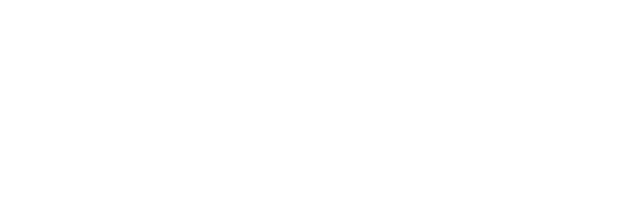
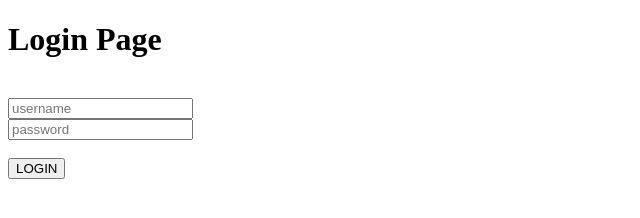
Before and after one commit to holmesmainsend/banking-application, a plain HTML site: page index.html in a window 1280 px wide. Shown: the whole page, without its empty margins (0-640 px from the left). Drawn offline with Linux system fonts and the light colour scheme.

Commit message:
added login page

```diff
--- a/assets/css/style.css
+++ b/assets/css/style.css
@@ -0,0 +1 @@
+/* Add all styling later */
--- a/index.html
+++ b/index.html
@@ -8,7 +8,15 @@
     <title>Account Login</title>
 </head>
 <body>
-
+    <h1>Login Page</h1>
+    <br>
+    <input type="text" id="username-el" placeholder="username">
+    <br>
+    <!--Change to password type later-->
+    <input type="text" id="password-el" placeholder="password">
+    <br>
+    <br>
+    <button type="button">LOGIN</button>
     <script src="assets/js/script.js"></script>
 </body>
 </html>
```
Also changed, not shown: 1 other file.
